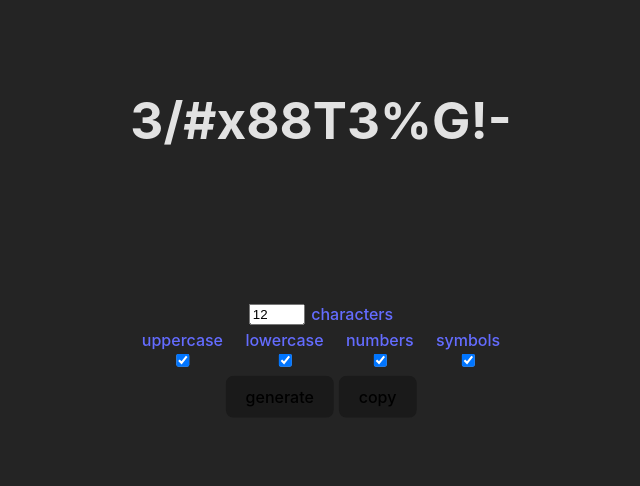
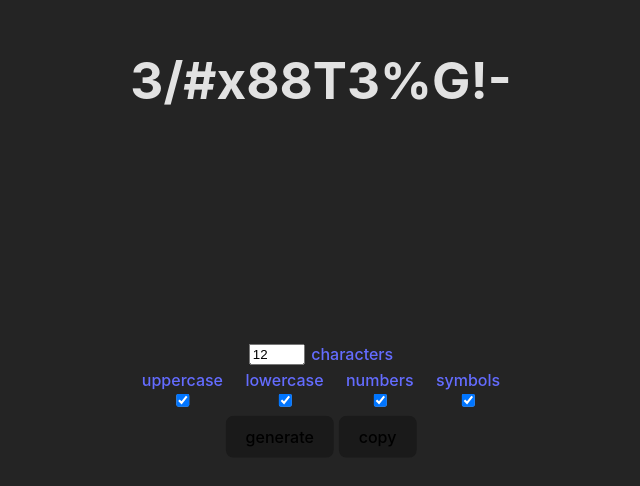
Before and after one commit to devvhi/random, a plain HTML site: page index.html in a window 1280 px wide. Shown: the part 120-606 px from the top of the page, without its empty margins (319-959 px from the left). Drawn offline with Linux system fonts and the light colour scheme.

Commit message:
adjustments

```diff
--- a/style.css
+++ b/style.css
@@ -29,7 +29,7 @@ body {
 
 .header {
     position: fixed;
-    top: 30%;
+    top: 25%;
     left: 50%;
     transform: translate(-50%, -50%);
     max-width: 75vw;
@@ -39,7 +39,7 @@ body {
 
 main {
     position: fixed;
-    top: 60%;
+    top: 65%;
     left: 50%;
     transform: translate(-50%, -50%);
 }
```
